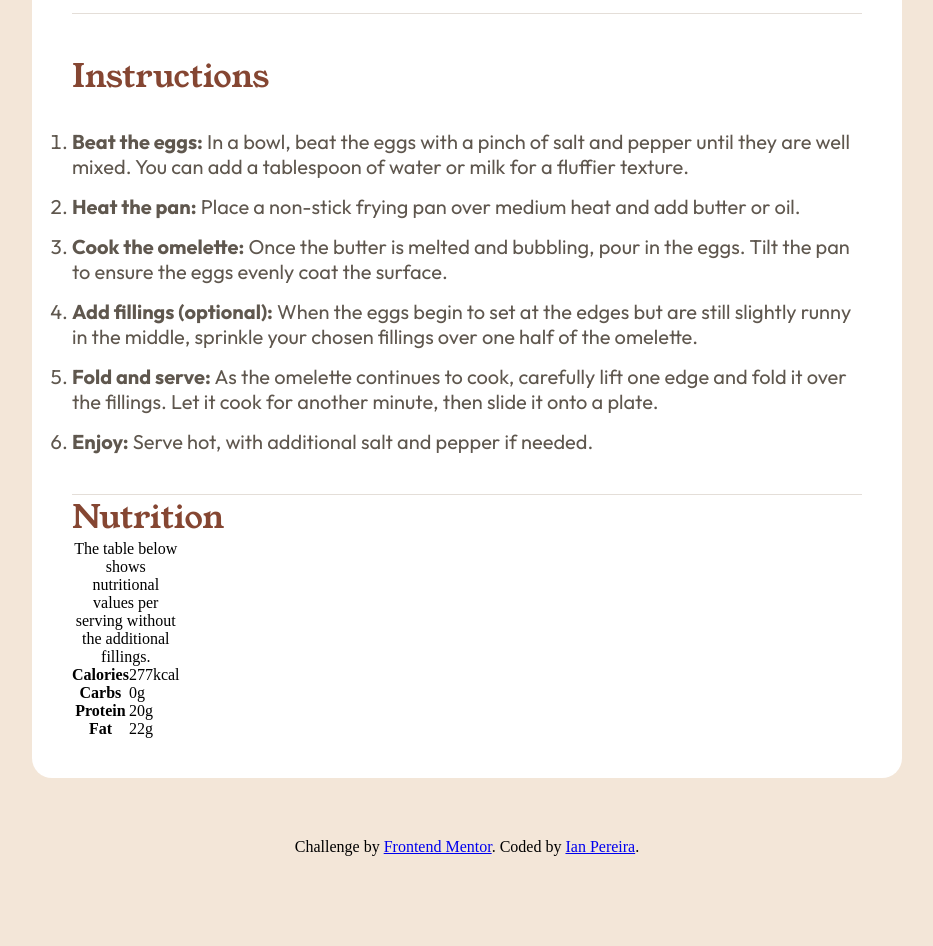
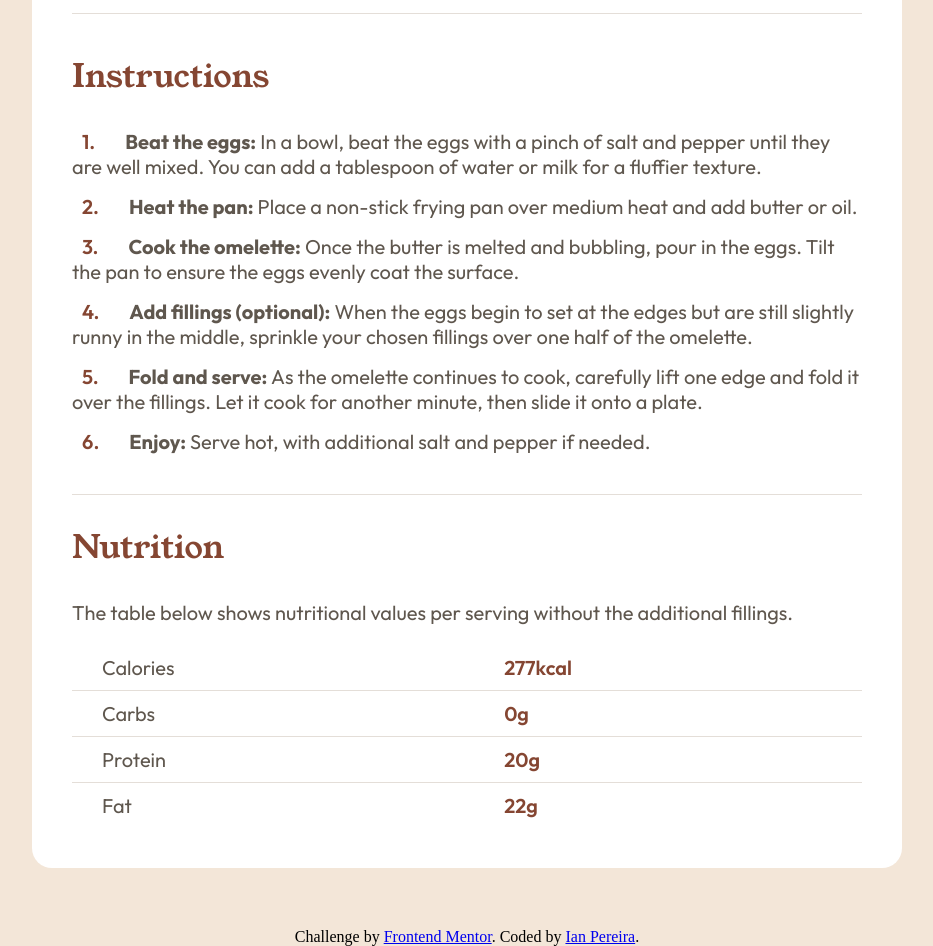
Before and after one commit to ian1bit/recipe-page-main, a plain HTML site: page index.html in a window 1280 px wide. Shown: the part 1260-2206 px from the top of the page, without its empty margins (173-1106 px from the left). Before the commit the page ends 2116 px from the top, so only its background shows below. Drawn offline with Linux system fonts and the light colour scheme.

Commit message:
feat: sessão de nutrição estilizada

```diff
--- a/css/style.css
+++ b/css/style.css
@@ -8,7 +8,7 @@
     box-sizing: border-box;
 }
 
-ul > li {
+ul, ol, li {
     list-style: none;
 }
 
@@ -160,8 +160,62 @@ body {
     font-weight: 400;
     font-size: 1.25rem;
     color: var(--wenge-brown);
+    counter-increment: li;
+}
+
+.intrucoes ol li::before {
+    content: counter(li)'.';
+    font-family: var(--outfit);
+    font-weight: 600;
+    color: var(--nutmeg);
+    margin: 0 30px 0 10px;
 }
 
 .intrucoes ol li:not(:last-child) {
     margin-bottom: 15px;
 }
+
+/* sessão de nutrição */
+
+.nutricao {
+    margin-top: 30px;
+}
+
+.nutricao h2 {
+    margin: 30px 0;
+}
+
+.nutricao table {
+    width: 100%;
+    font-family: var(--outfit);
+}
+
+.nutricao table caption {
+    text-align: left;
+    font-weight: 400;
+    font-size: 1.25rem;
+    color: var(--wenge-brown);
+    margin-bottom: 20px;
+}
+
+.nutricao table tr {
+    text-align: left;
+}
+
+.nutricao table tr:not(:last-child) {
+    border-bottom: 1px solid var(--light-grey);
+}
+
+.nutricao table tr th {
+    font-weight: 400;
+    padding: 10px 30px;
+    font-size: 1.25rem;
+    color: var(--wenge-brown);
+}
+
+.nutricao table tr td {
+    font-size: 1.25rem;
+    padding: 10px 30px;
+    font-weight: 600;
+    color: var(--nutmeg);
+}
--- a/index.html
+++ b/index.html
@@ -60,19 +60,19 @@
           The table below shows nutritional values per serving without the additional fillings.
         </caption>
         <tr>
-          <th scpoe="row">Calories</th>
+          <th scope="row">Calories</th>
           <td>277kcal</td>
         </tr>
         <tr>
-          <th>Carbs</th>
+          <th scope="row">Carbs</th>
           <td>0g</td>
         </tr>
         <tr>
-          <th>Protein</th>
+          <th scope="row">Protein</th>
           <td>20g</td>
         </tr>
         <tr>
-          <th>Fat</th>
+          <th scope="row">Fat</th>
           <td>22g</td>
         </tr>
       </table>
```
